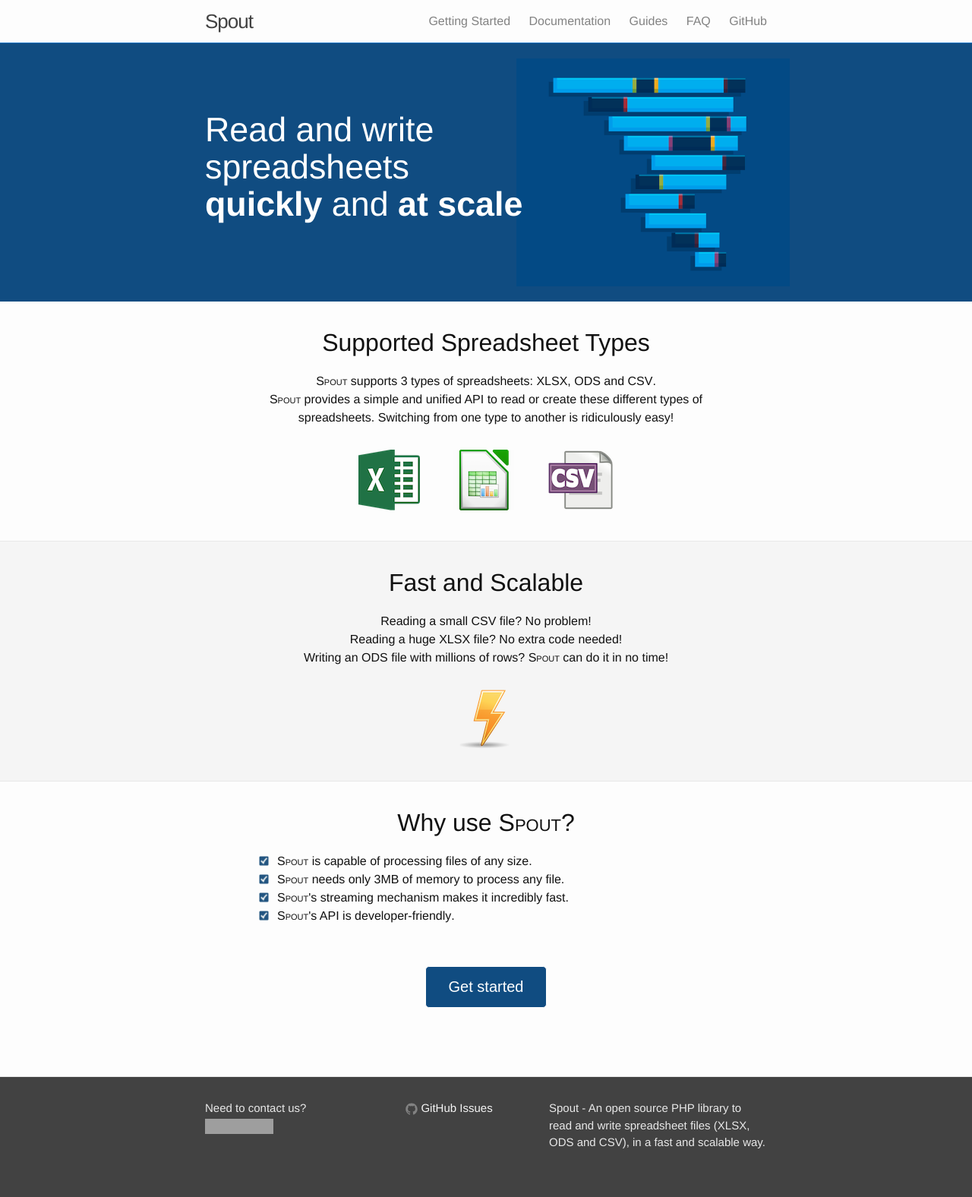
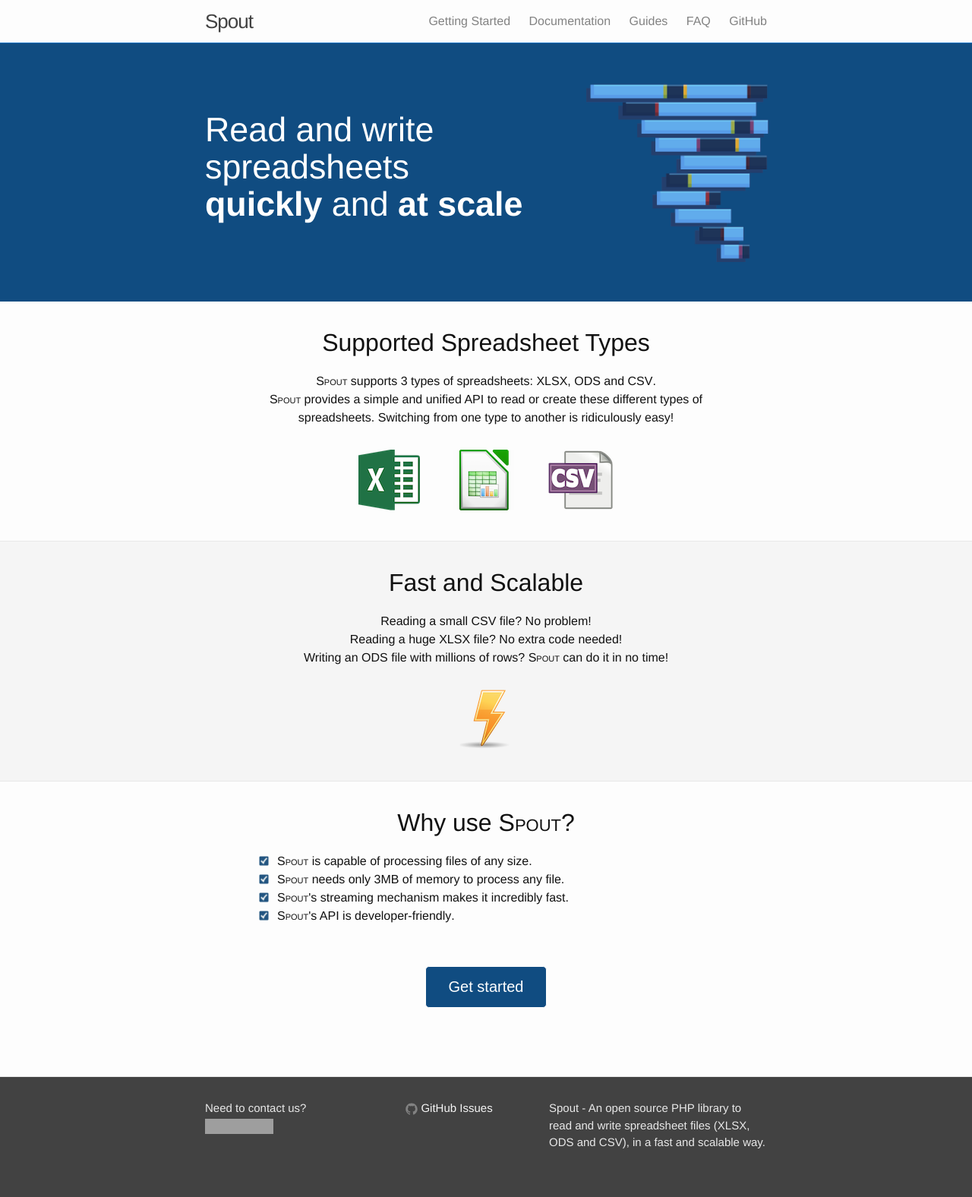
Before and after one commit to box/spout, a Jekyll site: the page built from _pages/index.md, in a window 1280 px wide. Shown: the whole page at 76% size. Built offline with Jekyll 4.4.1, drawn with Linux system fonts in a browser that asks for light colours; grey boxes are pictures that could not be loaded.

```diff
--- a/_sass/_layout.scss
+++ b/_sass/_layout.scss
@@ -104,9 +104,9 @@
   .wrapper {
       height: 100%;
       background: url('../images/logo.png');
-      background-size: 50%;
+      background-size: 30%;
       background-repeat: no-repeat;
-      background-position: 110% center;
+      background-position: 95% center;
       justify-content: flex-start;
   }
 
```
Also changed, not shown: images/logo.png, 1 other file.
